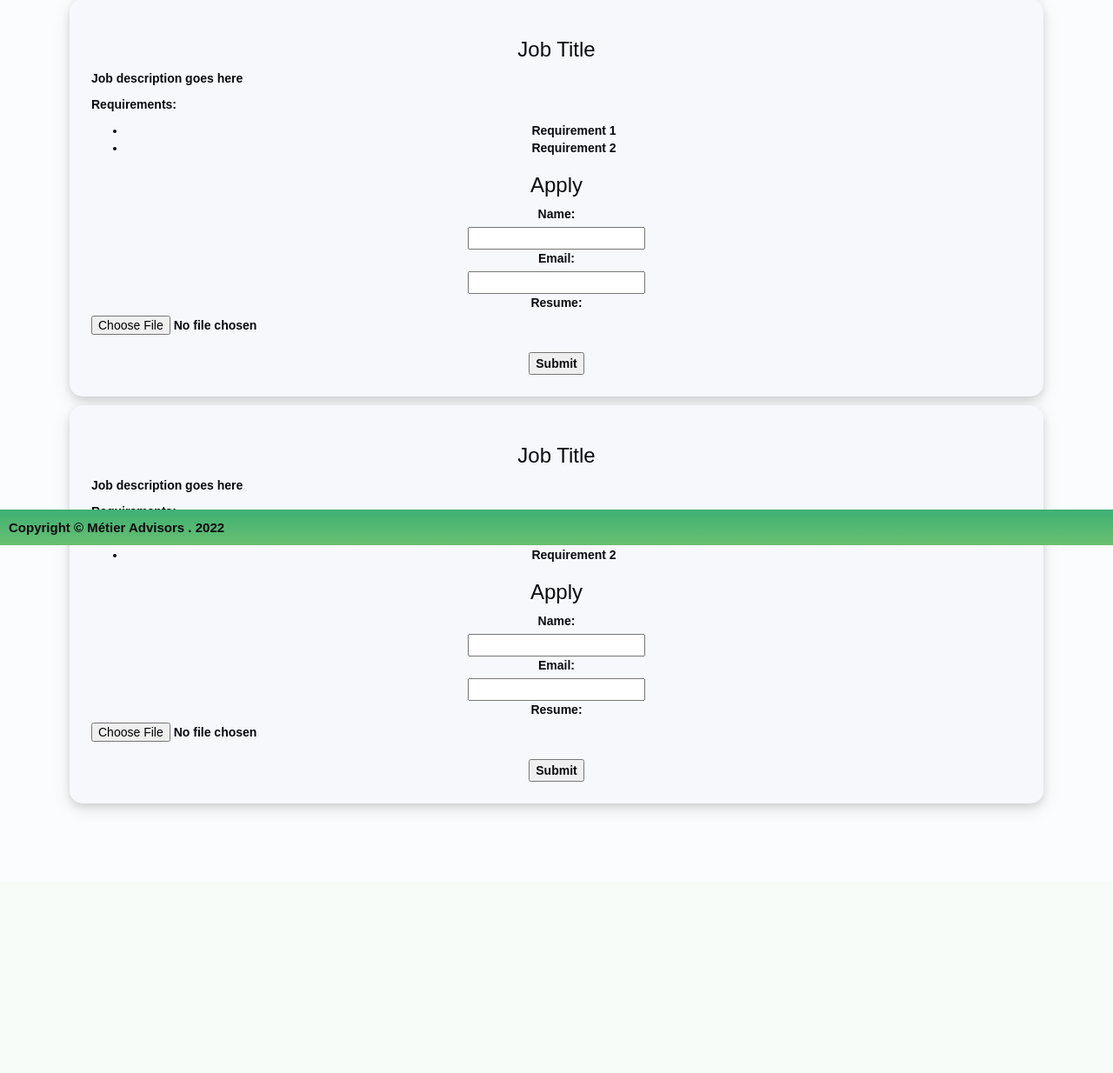
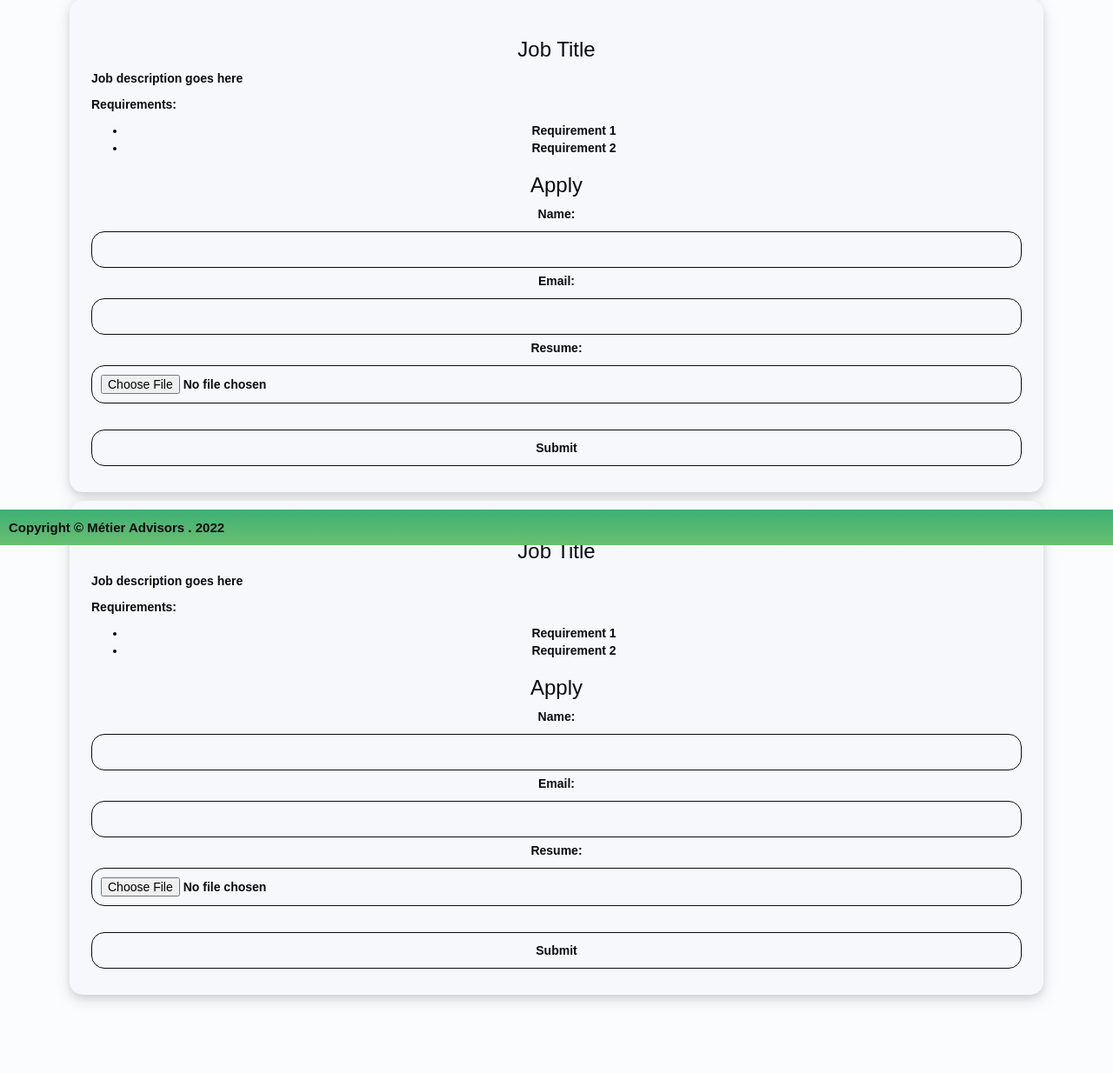
Before and after one commit to sj22aci/Metier-Advisors---Syed-Murtaza-Hasnain-Jafri, a PHP site: page /Careers.html in a window 1280 px wide. Shown: the part 173-1407 px from the top of the page at 87% size. Before the commit the page ends 1106 px from the top, so only its background shows below. Run offline with PHP 8.4, Linux system fonts and the light colour scheme.

Commit message:
form styling modified: Template.css

```diff
--- a/Template.css
+++ b/Template.css
@@ -94,6 +94,17 @@ body {
   .card-3 ul {
     text-align: justify;
   }
+  .card-2 button, input {
+    background-color: #f6f8fc;
+    color: #0a0a0f;
+    border-radius: 15px;
+    margin: 5px auto;
+    border: #0a0a0f 1px solid;
+    padding: 10px 10px ;
+    cursor: pointer;
+    width: 100%;
+  }
+
 /*body*/
 
 /*Footer*/
```
